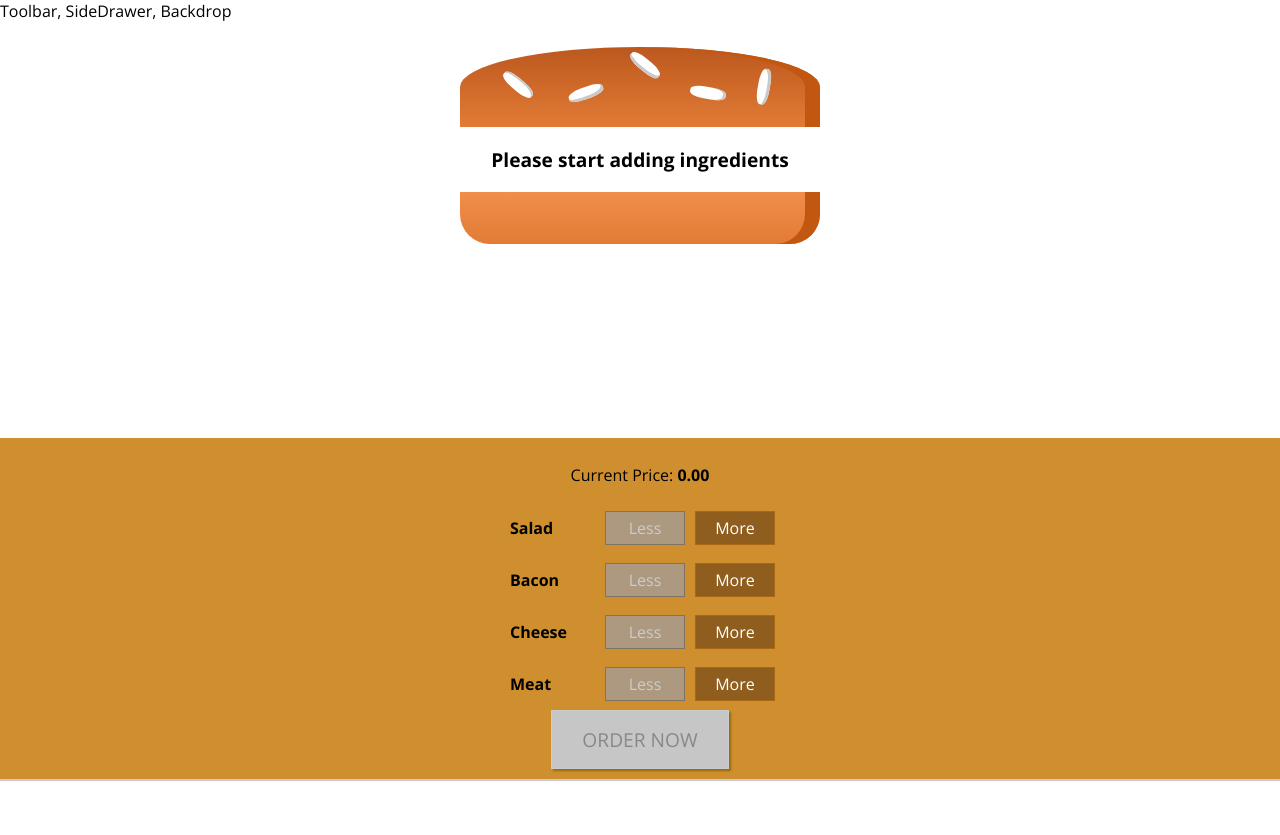
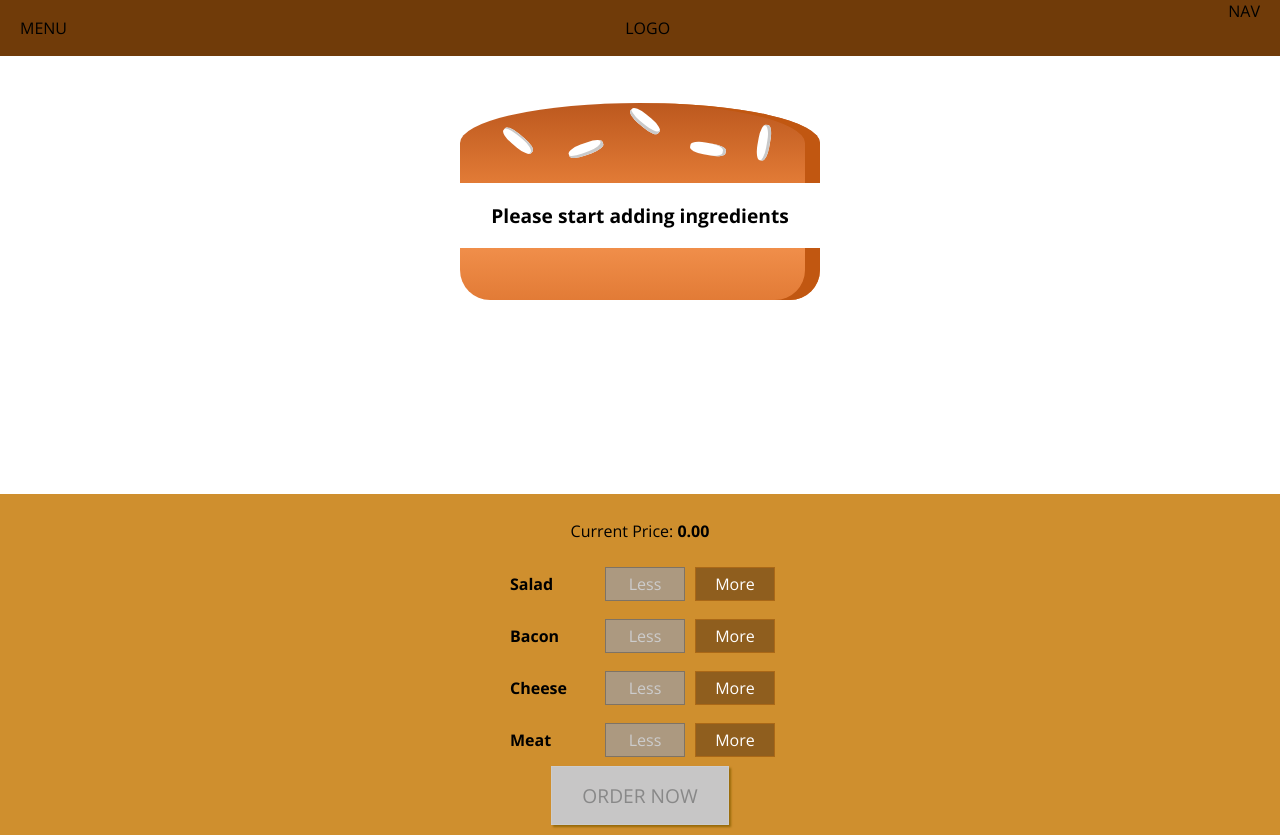
Before and after one commit to helrabelo/myburgerapp, a React app: page / in a window 1280 px wide. Before the commit the page ends 800 px from the top, so only its background shows below. Built offline with nearby package versions, Linux system fonts and the light colour scheme.

Commit message:
starting toolbar

```diff
--- a/src/components/Layout/Layout.css
+++ b/src/components/Layout/Layout.css
@@ -1,3 +1,3 @@
 .Content {
-  margin-top: 16px;
+  margin-top: 72px;
 }
--- a/src/components/Layout/Layout.js
+++ b/src/components/Layout/Layout.js
@@ -1,12 +1,14 @@
 import React from 'react';
 
 import Aux from '../../hoc/Aux';
+import Toolbar from '../Navigation/Toolbar/Toolbar';
 
 import classes from './Layout.css';
 
 const layout = props => (
   <Aux>
-    <div>Toolbar, SideDrawer, Backdrop</div>
+    <Toolbar />
+    <div>SideDrawer, Backdrop</div>
     <main className={classes.Content}>{props.children}</main>
   </Aux>
 );
--- /dev/null
+++ b/src/components/Navigation/Toolbar/Toolbar.css
@@ -0,0 +1,18 @@
+.Toolbar {
+  height: 56px;
+  width: 100%;
+  position: fixed;
+  top: 0;
+  left: 0;
+  background-color: #703b09;
+  display: flex;
+  justify-content: space-between;
+  align-items: center;
+  padding: 0 20px;
+  box-sizing: border-box;
+  z-index: 90;
+}
+
+.Toolbar nav {
+  height: 100%;
+}
--- /dev/null
+++ b/src/components/Navigation/Toolbar/Toolbar.js
@@ -0,0 +1,13 @@
+import React from 'react';
+
+import classes from './Toolbar.css';
+
+const toolbar = props => (
+  <header className={classes.Toolbar}>
+    <div>MENU</div>
+    <div>LOGO</div>
+    <nav>NAV</nav>
+  </header>
+);
+
+export default toolbar;
```
